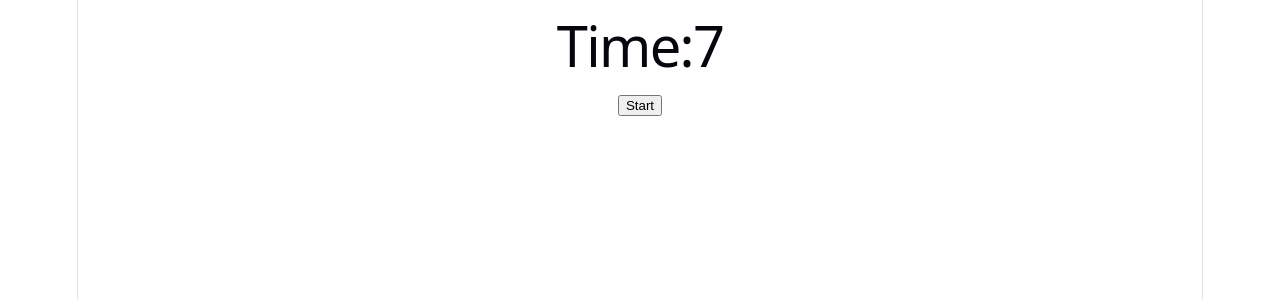
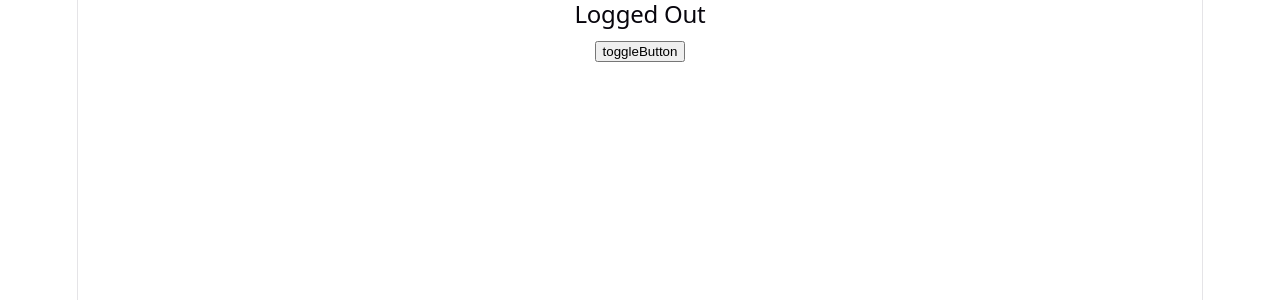
Before and after one commit to Umashankar12345/react, a React (Vite) app in the folder Listand/: page / in a window 1280 px wide. Shown: the top 300 px of the page. Built offline with nearby package versions, Linux system fonts and the light colour scheme.

Commit message:
my project

```diff
--- a/Listand/src/App.jsx
+++ b/Listand/src/App.jsx
@@ -1,27 +1,73 @@
-import { useState , useEffect } from 'react'
+import { useState } from 'react'
 import  React from 'react'
 import './App.css'
 
-function App() {
+function App(){
+  const[userLogin , setUserLogin ] = useState(false);
+
+  const Toggle = () => {
+      if(userLogin){
+        setUserLogin(false);
+      }else{
+        setUserLogin(true);
+      }
+  }
+  return(
+    <div>
+       <h2>{userLogin ? "Logged In" : "Logged Out"}</h2>
+      <button onClick={Toggle}>toggleButton</button>
+    </div>
+  )
+}
+//function App({Products}) {
+// const[category , setCategory] = useState("");
+
+// const getFilteredProducts = () => {
+//   if (!Products) return [];
+//   if(category === "") return Products;
+
+//   return Products.filter((p) => p.category === category)
+// }
+
+// return(
+//   <div>
+//     <select
+//     value={category}
+//     onChange={(e) => setCategory(e.target.value)}>
+
+//       <option value=""> All</option>
+//       <option value="Electronics">Electronics</option>
+//       <option value="Clothing">Cloth</option>
+
+//     </select>
+
+//     <button onClick={() => setCategory("")}>Reset</button>
+
+//     {getFilteredProducts().map((p , i) => (
+//       <p key={i}>{p.name}</p>
+//     ))}
+//   </div>
+// )
+// };
 
  // Timer
 
- const[time , setTime] = useState(0);
+//  const[time , setTime] = useState(0);
 
- useEffect(() => {
-  const interval = setInterval(() => {
-    setTime((prev) => prev + 1);
-  } , 1000);
+//  useEffect(() => {
+//   const interval = setInterval(() => {
+//     setTime((prev) => prev + 1);
+//   } , 1000);
 
-  return() => clearInterval(interval);
- },[]);
+//   return() => clearInterval(interval);
+//  },[]);
 
- return(
-  <div>
-    <h1>Time:{time}</h1>
-    <button onClick={() => setTime(0)}>Start</button>
-  </div>
- )
+//  return(
+//   <div>
+//     <h1>Time:{time}</h1>
+//     <button onClick={() => setTime(0)}>Start</button>
+//   </div>
+//  )
 
 
 //   const[Morning, setMorning] = useState("Morning")
@@ -137,6 +183,6 @@ function App() {
 //  </div>
 
 //   )
-}
+
 
 export default App
```
